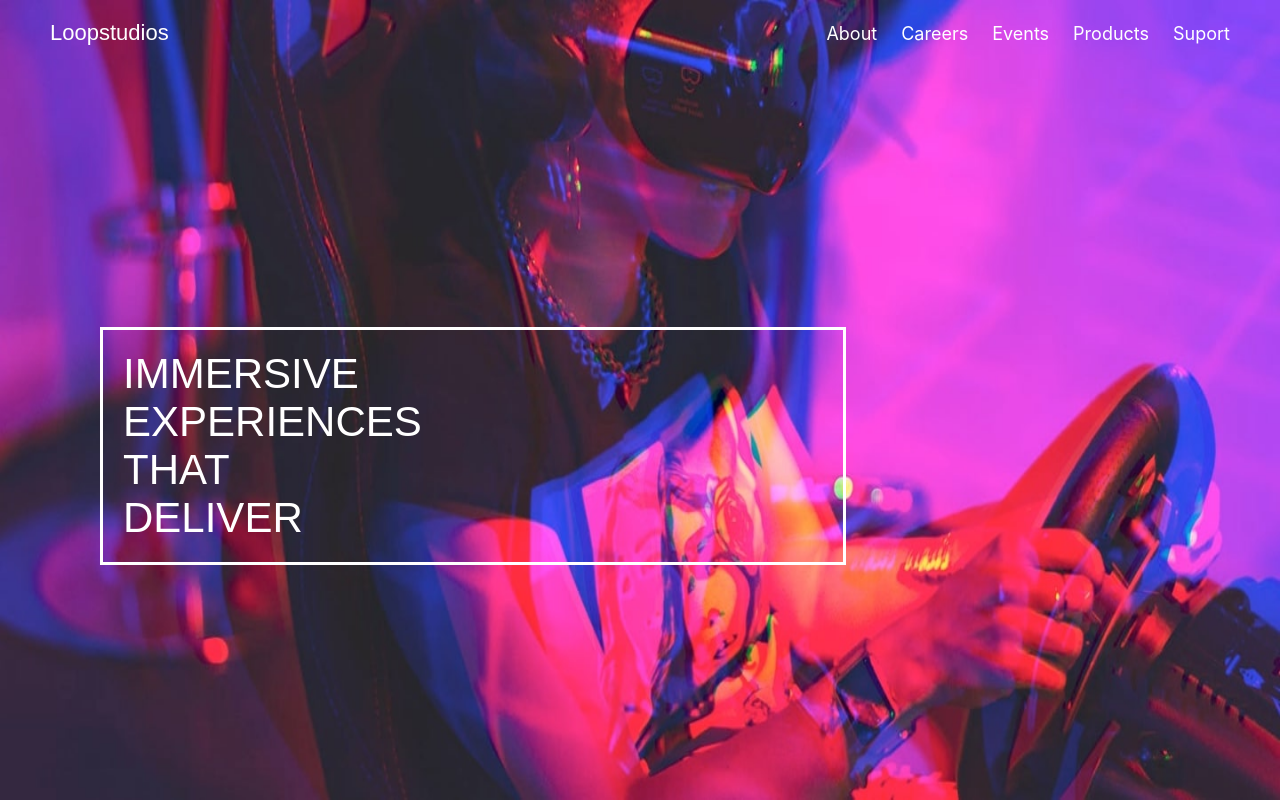
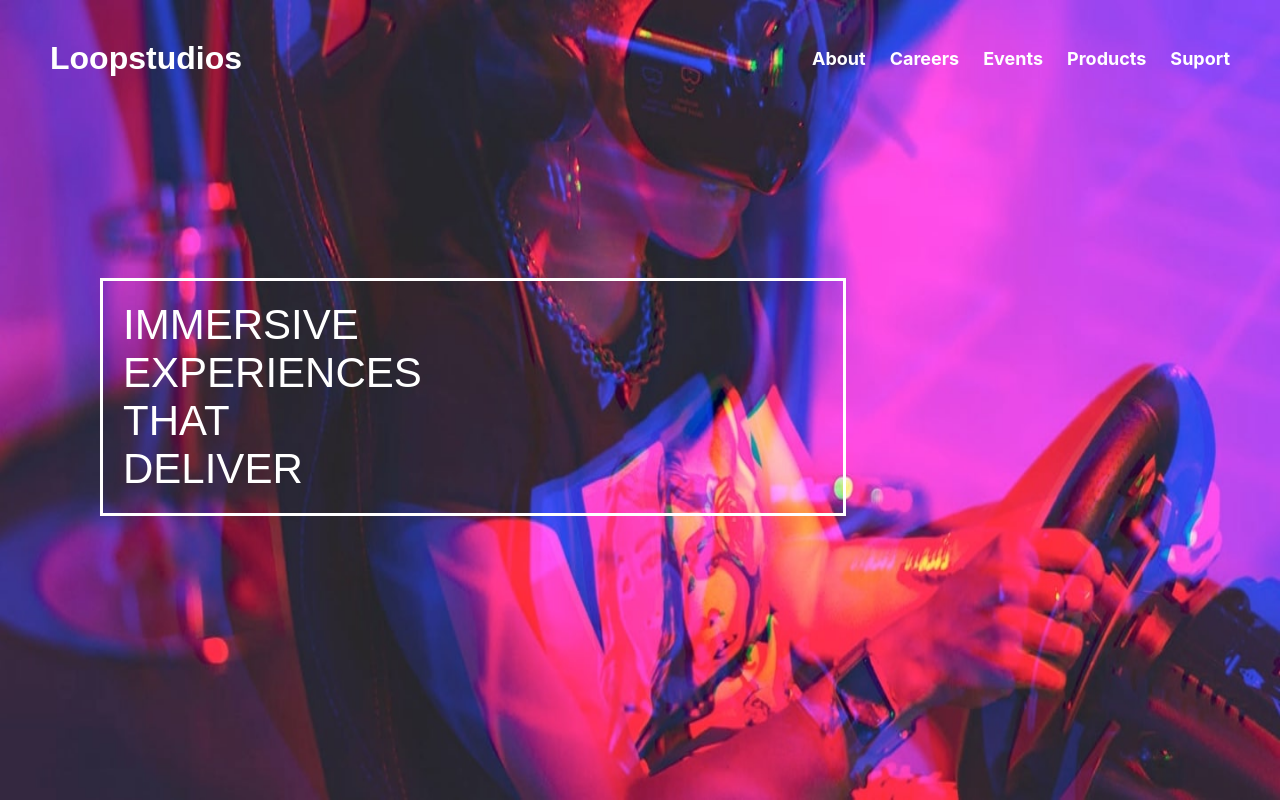
Before and after one commit to Arttutu/loopstudios, a React (Create React App) app: page / in a window 1280 px wide. Shown: the top 802 px of the page. Built offline with nearby package versions, Linux system fonts and the light colour scheme.

Commit message:
estilo menu

```diff
--- a/src/Componentes/Banner/index.jsx
+++ b/src/Componentes/Banner/index.jsx
@@ -19,7 +19,7 @@ background-position: center;
 `
 const BoxBanner = styled.div`
    max-width: 1440px;
-   height: 100vh;
+   height: 80vh;
    display: flex;
    align-items: center;
    margin: 0 auto;
@@ -35,7 +35,7 @@ const BoxCaixa  = styled.div`
  }
 `
 const BoxMenu  = styled.div`
-  padding-top: 20px;
+  padding-top: 40px;
   margin: 0px 50px;
   display: flex;
   align-items: center;
@@ -47,7 +47,7 @@ export default function Banner() {
    <BannerCaixa>
     <Box>
       <BoxMenu>
-        <TituloLogo className='logo'>Loopstudios</TituloLogo>
+        <TituloLogo>Loopstudios</TituloLogo>
         <Nav />
       </BoxMenu>
     <BoxBanner>
--- a/src/Componentes/Botao/index.jsx
+++ b/src/Componentes/Botao/index.jsx
@@ -21,7 +21,9 @@ const BotaoStyle = styled.button`
 export const BotaoMobile = styled(BotaoStyle)`
   display: none;
   @media (max-width:768px){
-      display: block;
+      display: flex;
+
+
     }
 
 `
--- a/src/Componentes/Criacao/index.jsx
+++ b/src/Componentes/Criacao/index.jsx
@@ -25,7 +25,7 @@ const BoxCard = styled.div`
 const BoxGeral = styled.div`
   display: flex;
   flex-direction: column;
-  align-items: center;
+
   gap:  2rem;
 `
 export default function Criacao() {
@@ -36,8 +36,8 @@ export default function Criacao() {
         <BoxCricacao>
             <TituloSecundary $primary>OUR CREATIONS</TituloSecundary>
             <Botao texto="SEE ALL"></Botao>
-          </BoxCricacao>
-            <BoxCard>
+        </BoxCricacao>
+        <BoxCard>
                 {card.map((item) => (
                         <Card
                         img={item.image}
@@ -47,8 +47,8 @@ export default function Criacao() {
                         />
                         )
                     )}
-            </BoxCard>
-            <BotaoMobile texto= "SEE ALL" >SEE ALL</BotaoMobile>
+        </BoxCard>
+        <BotaoMobile texto= "SEE ALL" >SEE ALL</BotaoMobile>
       </BoxGeral>
 
 
--- a/src/Componentes/Nav/index.jsx
+++ b/src/Componentes/Nav/index.jsx
@@ -12,6 +12,7 @@ const NavLista = styled.ul`
 `
 const LinkMenu = styled.a`
     font-size: 18px;
+    font-weight: bolder;
     color: ${cor1};
     transition: 0.5s;
     cursor: pointer;
--- a/src/Componentes/UI/index.jsx
+++ b/src/Componentes/UI/index.jsx
@@ -12,7 +12,8 @@ export const Titulo = styled.h1`
     }
 `
 export const TituloLogo = styled(Titulo)`
-    font-size: 22px;
+    font-size: 32px;
+    font-weight: bolder;
 
 `
 export const TituloSecundary = styled.h2`
```
